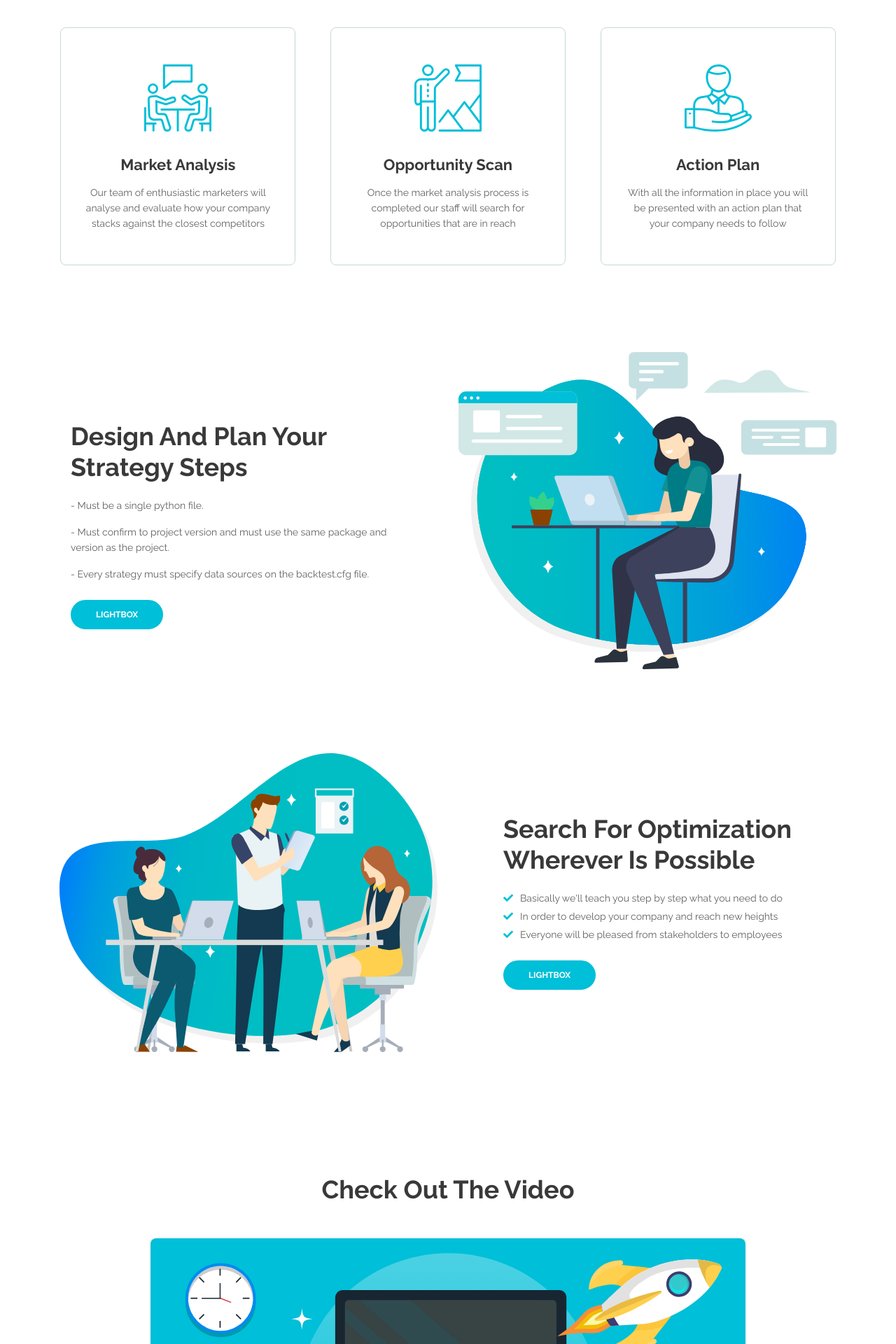
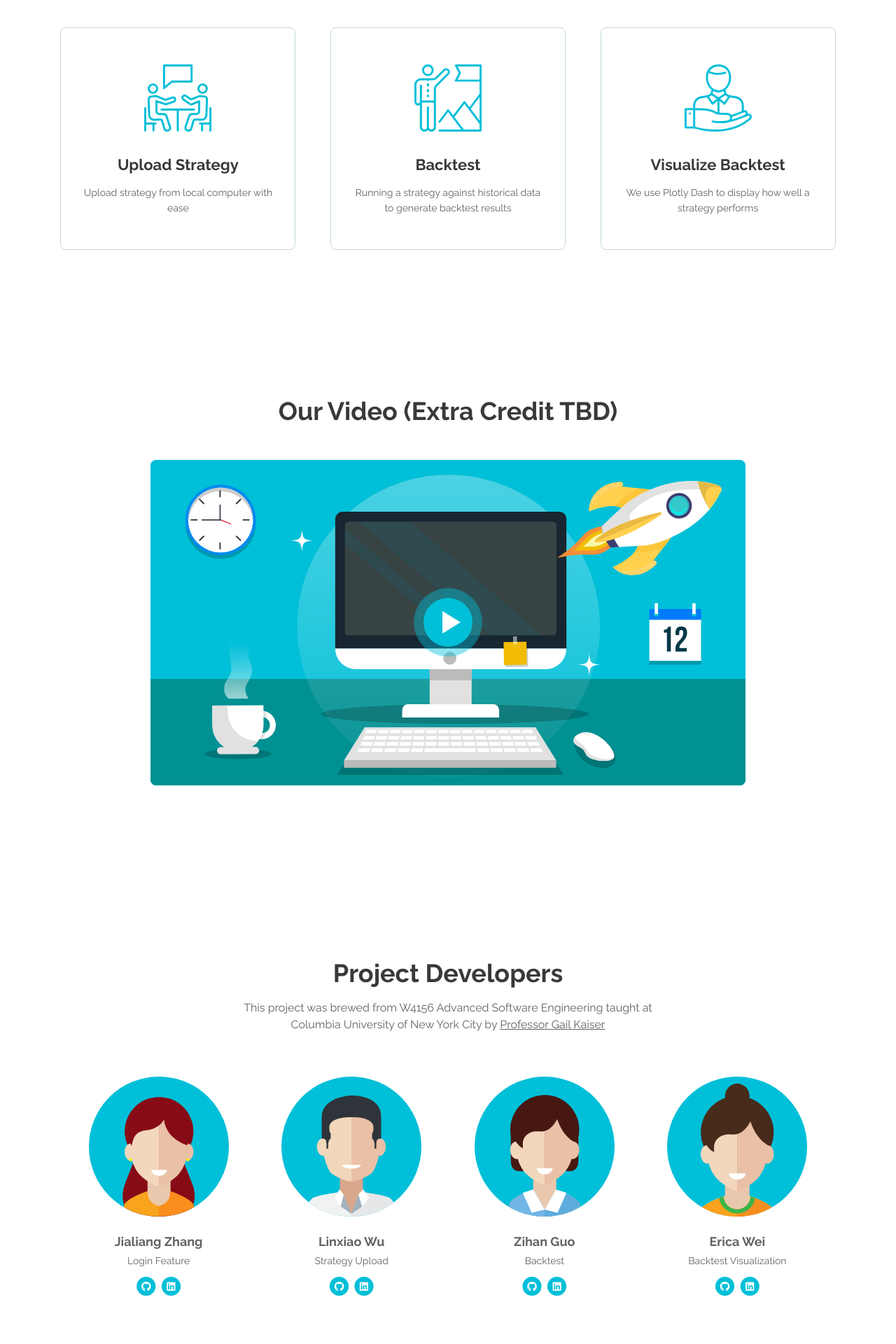
Before and after one commit to 21han/research_lab, a Flask app: page / in a window 1280 px wide. Shown: the part 920-2840 px from the top of the page at 70% size. Run offline with Flask 3, Linux system fonts and the light colour scheme; the visitor is signed in with stand-in values (Sample User, id 1); data that the repository does not hold is empty; parts of the project's set-up code (start-up, migrations or seed data) failed here and were passed over; some libraries are stand-ins or nearby versions.

Commit message:
updated welcome page

```diff
--- a/templates/welcome.html
+++ b/templates/welcome.html
@@ -38,11 +38,11 @@
                 <!-- Navbar Right Side -->
                 <div class="navbar-nav">
                     {% if current_user.is_authenticated %}
-                        <a class="nav-item nav-link" href="{{ url_for('account') }}">Account</a>
-                        <a class="nav-item nav-link" href="{{ url_for('logout') }}">Logout</a>
+                    <a class="nav-item nav-link" href="{{ url_for('account') }}">Account</a>
+                    <a class="nav-item nav-link" href="{{ url_for('logout') }}">Logout</a>
                     {% else %}
-                        <a class="nav-item nav-link" href="{{ url_for('login') }}">Login</a>
-                        <a class="nav-item nav-link" href="{{ url_for('register') }}">Register</a>
+                    <a class="nav-item nav-link" href="{{ url_for('login') }}">Login</a>
+                    <a class="nav-item nav-link" href="{{ url_for('register') }}">Register</a>
                     {% endif %}
                 </div>
             </div>
@@ -57,12 +57,12 @@
             <div class="row">
                 <div class="col-lg-6">
                     <div class="text-container">
-                        <h1><span class="turquoise">Alchemist </span> Backtesting Platform</h1>
-                        <p class="p-large">Use Alchemist landing backtesting plarform to promote your strategies
-                            and
-                            generate the result to view and compare.
+                        <h1><span class="turquoise">Alchemist </span> <br>
+                            Simple and Secure Backtesting Platform</h1>
+                        <p class="p-large">
+                            Upload your strategy and start backtesting in seconds.
                         </p>
-                        <a class="btn-solid-lg page-scroll" href="#services">DISCOVER</a>
+                        <a class="btn-solid-lg page-scroll" href="#services">Core Services</a>
                     </div> <!-- end of text-container -->
                 </div> <!-- end of col -->
                 <div class="col-lg-6">
@@ -82,10 +82,11 @@
     <div class="container">
         <div class="row">
             <div class="col-lg-12">
-                <h2>Version 1.0 Services</h2>
-                <p class="p-heading p-large">Our service is for uploading strategy and generate backtesting
-                    results.
-                    For now we have admin control for valid user registration.</p>
+                <h2>Version 2.0 Services</h2>
+                <p class="p-heading p-large">
+                    Our key services range from strategy file upload, style check, running backtests,
+                    and visualizing backtest results.
+                </p>
             </div> <!-- end of col -->
         </div> <!-- end of row -->
         <div class="row">
@@ -95,9 +96,8 @@
                 <div class="card">
                     <img class="card-image" src="../static/images/services-icon-1.svg" alt="alternative">
                     <div class="card-body">
-                        <h4 class="card-title">Market Analysis</h4>
-                        <p>Our team of enthusiastic marketers will analyse and evaluate how your company stacks against
-                            the closest competitors</p>
+                        <h4 class="card-title">Upload Strategy</h4>
+                        <p>Upload strategy from local computer with ease</p>
                     </div>
                 </div>
                 <!-- end of card -->
@@ -106,9 +106,8 @@
                 <div class="card">
                     <img class="card-image" src="../static/images/services-icon-2.svg" alt="alternative">
                     <div class="card-body">
-                        <h4 class="card-title">Opportunity Scan</h4>
-                        <p>Once the market analysis process is completed our staff will search for opportunities that
-                            are in reach</p>
+                        <h4 class="card-title">Backtest</h4>
+                        <p>Running a strategy against historical data to generate backtest results</p>
                     </div>
                 </div>
                 <!-- end of card -->
@@ -117,9 +116,8 @@
                 <div class="card">
                     <img class="card-image" src="../static/images/services-icon-3.svg" alt="alternative">
                     <div class="card-body">
-                        <h4 class="card-title">Action Plan</h4>
-                        <p>With all the information in place you will be presented with an action plan that your company
-                            needs to follow</p>
+                        <h4 class="card-title">Visualize Backtest</h4>
+                        <p>We use Plotly Dash to display how well a strategy performs</p>
                     </div>
                 </div>
                 <!-- end of card -->
@@ -130,64 +128,6 @@
 </div> <!-- end of cards-1 -->
 <!-- end of services -->
 
-
-<!-- Details 1 -->
-<div class="basic-1">
-    <div class="container">
-        <div class="row">
-            <div class="col-lg-6">
-                <div class="text-container">
-                    <h2>Design And Plan Your Strategy Steps</h2>
-                    <p> - Must be a single python file.</p>
-                    <p> - Must confirm to project version and must use the same package and version as the project.</p>
-                    <p> - Every strategy must specify data sources on the backtest.cfg file.</p>
-                    <a class="btn-solid-reg popup-with-move-anim" href="#details-lightbox-1">LIGHTBOX</a>
-                </div> <!-- end of text-container -->
-            </div> <!-- end of col -->
-            <div class="col-lg-6">
-                <div class="image-container">
-                    <img class="img-fluid" src="../static/images/details-1-office-worker.svg" alt="alternative">
-                </div> <!-- end of image-container -->
-            </div> <!-- end of col -->
-        </div> <!-- end of row -->
-    </div> <!-- end of container -->
-</div> <!-- end of basic-1 -->
-<!-- end of details 1 -->
-
-
-<!-- Details 2 -->
-<div class="basic-2">
-    <div class="container">
-        <div class="row">
-            <div class="col-lg-6">
-                <div class="image-container">
-                    <img class="img-fluid" src="../static/images/details-2-office-team-work.svg" alt="alternative">
-                </div> <!-- end of image-container -->
-            </div> <!-- end of col -->
-            <div class="col-lg-6">
-                <div class="text-container">
-                    <h2>Search For Optimization Wherever Is Possible</h2>
-                    <ul class="list-unstyled li-space-lg">
-                        <li class="media">
-                            <i class="fas fa-check"></i>
-                            <div class="media-body">Basically we'll teach you step by step what you need to do</div>
-                        </li>
-                        <li class="media">
-                            <i class="fas fa-check"></i>
-                            <div class="media-body">In order to develop your company and reach new heights</div>
-                        </li>
-                        <li class="media">
-                            <i class="fas fa-check"></i>
-                            <div class="media-body">Everyone will be pleased from stakeholders to employees</div>
-                        </li>
-                    </ul>
-                    <a class="btn-solid-reg popup-with-move-anim" href="#details-lightbox-2">LIGHTBOX</a>
-                </div> <!-- end of text-container -->
-            </div> <!-- end of col -->
-        </div> <!-- end of row -->
-    </div> <!-- end of container -->
-</div> <!-- end of basic-2 -->
-<!-- end of details 2 -->
 
 <!-- Details Lightboxes -->
 <!-- Details Lightbox 1 -->
@@ -299,7 +239,7 @@
     <div class="container">
         <div class="row">
             <div class="col-lg-12">
-                <h2>Check Out The Video</h2>
+                <h2>Our Video (Extra Credit TBD)</h2>
             </div> <!-- end of col -->
         </div> <!-- end of row -->
         <div class="row">
@@ -308,7 +248,7 @@
                 <!-- Video Preview -->
                 <div class="image-container">
                     <div class="video-wrapper">
-                        <a class="popup-youtube" href="https://www.youtube.com/watch?v=fLCjQJCekTs"
+                        <a class="popup-youtube" href="https://www.youtube.com/watch?v=eX2qFMC8cFo"
                            data-effect="fadeIn">
                             <img class="img-fluid" src="../static/images/video-frame.svg" alt="alternative">
                             <span class="video-play-button">
@@ -318,9 +258,6 @@
                     </div> <!-- end of video-wrapper -->
                 </div> <!-- end of image-container -->
                 <!-- end of video preview -->
-
-                <p>This video will show you a case study for one of our <strong>Major Customers</strong> and will help
-                    you understand why your startup needs Alchemist in this highly competitive market</p>
             </div> <!-- end of col -->
         </div> <!-- end of row -->
     </div> <!-- end of container -->
@@ -333,9 +270,12 @@
     <div class="container">
         <div class="row">
             <div class="col-lg-12">
-                <h2>About The Team</h2>
-                <p class="p-heading p-large">Meat our team of specialized marketers and business developers which will
-                    help you research new products and launch them in new emerging markets</p>
+                <h2>Project Developers</h2>
+                <p class="p-heading p-large">
+                    This project was brewed from W4156 Advanced Software Engineering taught at Columbia University
+                    of New York City by <a href="http://www.cs.columbia.edu/~kaiser/">Professor Gail Kaiser</a>
+
+                </p>
             </div> <!-- end of col -->
         </div> <!-- end of row -->
         <div class="row">
@@ -346,19 +286,21 @@
                     <div class="image-wrapper">
                         <img class="img-fluid" src="../static/images/team-member-1.svg" alt="alternative">
                     </div> <!-- end of image-wrapper -->
-                    <p class="p-large"><strong>Lacy Whitelong</strong></p>
-                    <p class="job-title">Business Developer</p>
+                    <p class="p-large"><strong>
+                        Jialiang Zhang
+                    </strong></p>
+                    <p class="job-title">Login Feature</p>
                     <span class="social-icons">
                             <span class="fa-stack">
-                                <a href="#your-link">
-                                    <i class="fas fa-circle fa-stack-2x facebook"></i>
-                                    <i class="fab fa-facebook-f fa-stack-1x"></i>
+                                <a href="https://github.com/jialiaz3">
+                                    <i class="fas fa-circle fa-stack-2x github"></i>
+                                    <i class="fab fab fa-github fa-stack-1x"></i>
                                 </a>
                             </span>
                             <span class="fa-stack">
-                                <a href="#your-link">
-                                    <i class="fas fa-circle fa-stack-2x twitter"></i>
-                                    <i class="fab fa-twitter fa-stack-1x"></i>
+                                <a href="https://www.linkedin.com/in/jialiang-zhang-0901">
+                                    <i class="fas fa-circle fa-stack-2x linkedin"></i>
+                                    <i class="fab fa-linkedin fa-stack-1x"></i>
                                 </a>
                             </span>
                         </span> <!-- end of social-icons -->
@@ -370,19 +312,19 @@
                     <div class="image-wrapper">
                         <img class="img-fluid" src="../static/images/team-member-2.svg" alt="alternative">
                     </div> <!-- end of image wrapper -->
-                    <p class="p-large"><strong>Chris Brown</strong></p>
-                    <p class="job-title">Online Marketer</p>
+                    <p class="p-large"><strong>Linxiao Wu</strong></p>
+                    <p class="job-title">Strategy Upload</p>
                     <span class="social-icons">
                             <span class="fa-stack">
                                 <a href="#your-link">
-                                    <i class="fas fa-circle fa-stack-2x facebook"></i>
-                                    <i class="fab fa-facebook-f fa-stack-1x"></i>
+                                    <i class="fas fa-circle fa-stack-2x github"></i>
+                                    <i class="fab fa-github fa-stack-1x"></i>
                                 </a>
                             </span>
                             <span class="fa-stack">
                                 <a href="#your-link">
-                                    <i class="fas fa-circle fa-stack-2x twitter"></i>
-                                    <i class="fab fa-twitter fa-stack-1x"></i>
+                                    <i class="fas fa-circle fa-stack-2x linkedin"></i>
+                                    <i class="fab fa-linkedin fa-stack-1x"></i>
                                 </a>
                             </span>
                         </span> <!-- end of social-icons -->
@@ -394,19 +336,19 @@
                     <div class="image-wrapper">
                         <img class="img-fluid" src="../static/images/team-member-3.svg" alt="alternative">
                     </div> <!-- end of image wrapper -->
-                    <p class="p-large"><strong>Sheila Zimerman</strong></p>
-                    <p class="job-title">Software Engineer</p>
+                    <p class="p-large"><strong>Zihan Guo</strong></p>
+                    <p class="job-title">Backtest</p>
                     <span class="social-icons">
                             <span class="fa-stack">
                                 <a href="#your-link">
-                                    <i class="fas fa-circle fa-stack-2x facebook"></i>
-                                    <i class="fab fa-facebook-f fa-stack-1x"></i>
+                                    <i class="fas fa-circle fa-stack-2x Github"></i>
+                                    <i class="fab fa-github fa-stack-1x"></i>
                                 </a>
                             </span>
                             <span class="fa-stack">
                                 <a href="#your-link">
-                                    <i class="fas fa-circle fa-stack-2x twitter"></i>
-                                    <i class="fab fa-twitter fa-stack-1x"></i>
+                                    <i class="fas fa-circle fa-stack-2x Linkedin"></i>
+                                    <i class="fab fa-linkedin fa-stack-1x"></i>
                                 </a>
                             </span>
                         </span> <!-- end of social-icons -->
@@ -418,19 +360,19 @@
                     <div class="image-wrapper">
                         <img class="img-fluid" src="../static/images/team-member-4.svg" alt="alternative">
                     </div> <!-- end of image wrapper -->
-                    <p class="p-large"><strong>Mary Villalonga</strong></p>
-                    <p class="job-title">Product Manager</p>
+                    <p class="p-large"><strong>Erica Wei</strong></p>
+                    <p class="job-title">Backtest Visualization</p>
                     <span class="social-icons">
                             <span class="fa-stack">
                                 <a href="#your-link">
-                                    <i class="fas fa-circle fa-stack-2x facebook"></i>
-                                    <i class="fab fa-facebook-f fa-stack-1x"></i>
+                                    <i class="fas fa-circle fa-stack-2x Github"></i>
+                                    <i class="fab fa-github fa-stack-1x"></i>
                                 </a>
                             </span>
                             <span class="fa-stack">
                                 <a href="#your-link">
-                                    <i class="fas fa-circle fa-stack-2x twitter"></i>
-                                    <i class="fab fa-twitter fa-stack-1x"></i>
+                                    <i class="fas fa-circle fa-stack-2x Linkedin"></i>
+                                    <i class="fab fa-linkedin fa-stack-1x"></i>
                                 </a>
                             </span>
                         </span> <!-- end of social-icons -->
@@ -452,7 +394,7 @@
                 <h2>Contact Information</h2>
                 <ul class="list-unstyled li-space-lg">
                     <li class="address">Don't hesitate to give us a call or send us a contact form message</li>
-                    <li><i class="fas fa-map-marker-alt"></i>22 Innovative Area, San Francisco, CA 94043, US</li>
+                    <li><i class="fas fa-map-marker-alt"></i>630 W. 168th St. New York, NY, 10032, US</li>
                     <li><i class="fas fa-phone"></i><a class="turquoise" href="tel:003024630820">+81 720 2212</a></li>
                     <li><i class="fas fa-envelope"></i><a class="turquoise" href="mailto:office@alchemist.com">office@alchemist.com</a>
                     </li>
@@ -462,8 +404,9 @@
         <div class="row">
             <div class="col-lg-6">
                 <div class="map-responsive">
-                    <iframe src="https://www.google.com/maps/embed?pb=!1m18!1m12!1m3!1d100939.98555098464!2d-122.507640204439!3d37.757814996609724!2m3!1f0!2f0!3f0!3m2!1i1024!2i768!4f13.1!3m3!1m2!1s0x80859a6d00690021%3A0x4a501367f076adff!2sSan+Francisco%2C+CA%2C+USA!5e0!3m2!1sen!2sro!4v1498231462606"
-                            allowfullscreen></iframe>
+                    <iframe src="https://www.google.com/maps/embed?pb=!1m18!1m12!1m3!1d3019.946649995699!2d-73.96430643459206!3d40.80716612932168!2m3!1f0!2f0!3f0!3m2!1i1024!2i768!4f13.1!3m3!1m2!1s0x89c2f63e96d30dc9%3A0x577933f947e52750!2sColumbia%20University!5e0!3m2!1sen!2sus!4v1607574821541!5m2!1sen!2sus"
+                            width="600" height="450" frameborder="0" style="border:0;" allowfullscreen=""
+                            aria-hidden="false" tabindex="0"></iframe>
                 </div>
             </div> <!-- end of col -->
             <div class="col-lg-6">
```
